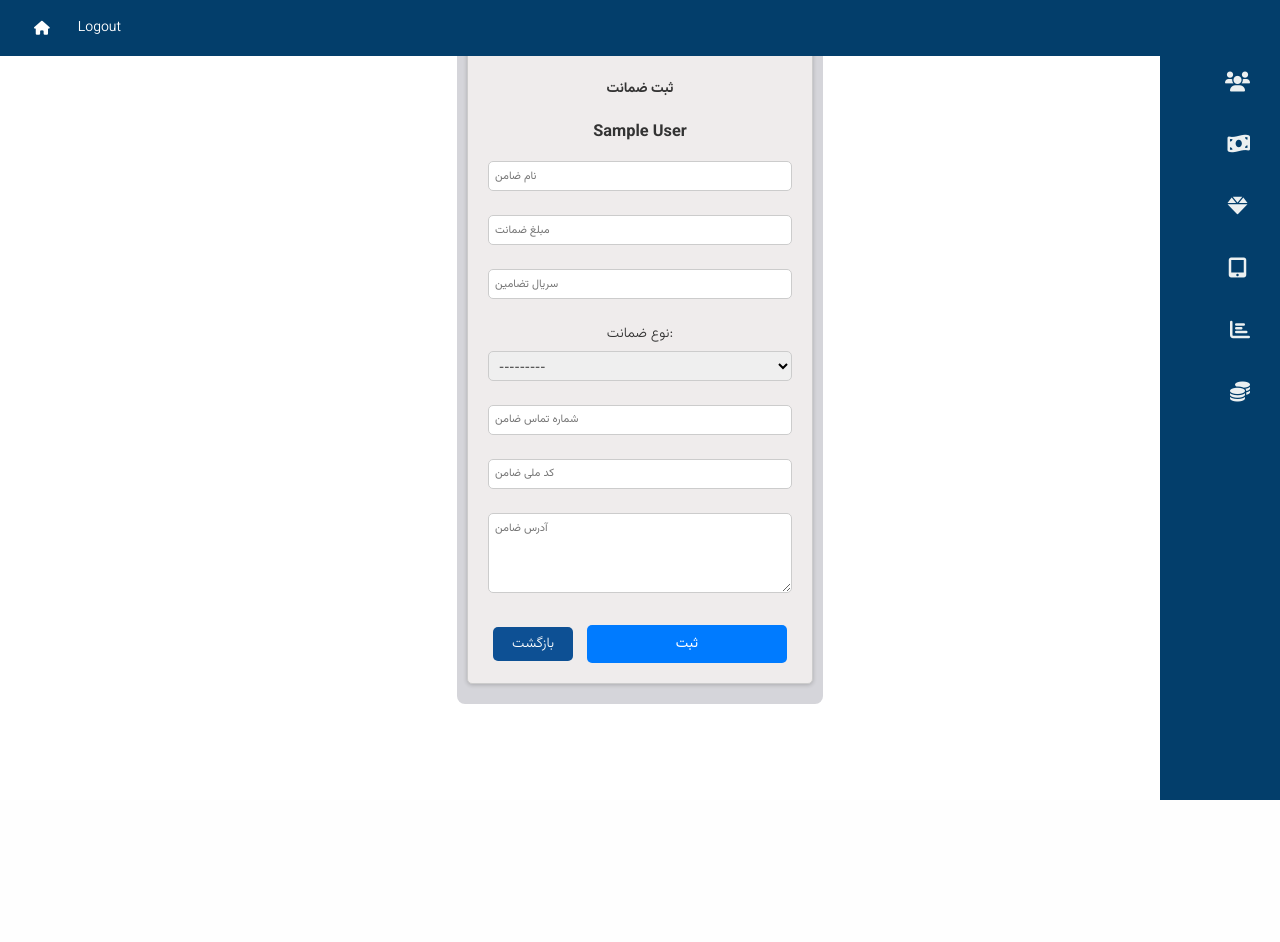
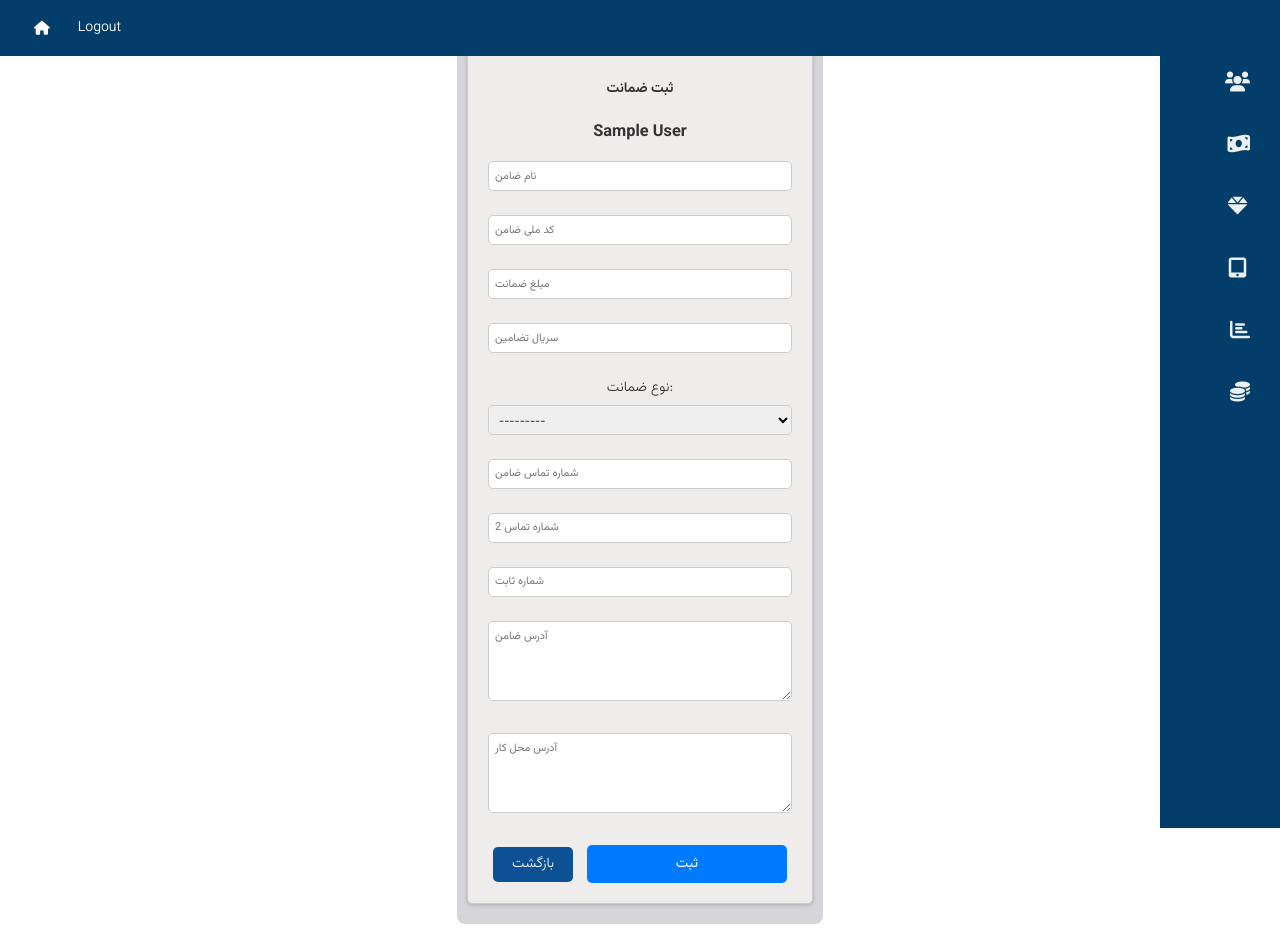
Before and after one commit to pania-team/pania_erp, a Django app: page /demand/create_zemanat/1/ in a window 1280 px wide. Before the commit the page ends 800 px from the top, so only its background shows below. Run offline with Django 5.2, Linux system fonts and the light colour scheme; a user stored in the database is signed in; tables that the repository leaves empty hold one stand-in row (values such as "Sample post").

Commit message:
اضافه شدن شماره همراه و ثابت به ضامن

```diff
--- a/demand/forms.py
+++ b/demand/forms.py
@@ -53,17 +53,23 @@ class GuaranteeForm(forms.ModelForm):
     class Meta:
         model =Guarantee
         fields = [
-             'guarantor_name', 'guarantee_amount', 'guarantee_serial','guarantee_type', 'guarantee_date',
-            'guarantor_phone', 'guarantor_mellicod','guarantor_address']
+             'guarantor_name','guarantor_mellicod', 'guarantee_amount', 'guarantee_serial','guarantee_type', 'guarantee_date',
+            'guarantor_phone','guarantor_phone2','guarantor_phone3', 'guarantor_address', 'guarantor_address2']
         widgets = {
             'guarantor_name': forms.TextInput(attrs={"placeholder": "نام ضامن",'required': True, "style": "font-family: Vazirmatn, sans-serif; font-size: 11px"}),
-            'guarantee_amount': forms.NumberInput(attrs={"placeholder": "مبلغ ضمانت", "style": "font-family: Vazirmatn, sans-serif; font-size: 11px"}),
-            'guarantee_serial': forms.TextInput(attrs={"placeholder": "سریال تضامین", "style": "font-family: Vazirmatn, sans-serif; font-size: 11px"}),
+            'guarantee_amount': forms.NumberInput(attrs={"placeholder": "مبلغ ضمانت",'required': True, "style": "font-family: Vazirmatn, sans-serif; font-size: 11px"}),
+            'guarantee_serial': forms.TextInput(attrs={"placeholder": "سریال تضامین",'required': True, "style": "font-family: Vazirmatn, sans-serif; font-size: 11px"}),
             'guarantee_type': forms.Select(attrs={'required': True , "style": "font-family: Vazirmatn, sans-serif; font-size: 11px"}),
             'guarantee_date': forms.TextInput(attrs={'data-jdp': 'true','class': 'form-control','required': True,"placeholder": "تاریخ ضمانت" , "style": "font-family: Vazirmatn, sans-serif; font-size: 11px", 'autocomplete': 'off'}),
-            'guarantor_phone': forms.TextInput(attrs={"placeholder": "شماره تماس ضامن" , "style": "font-family: Vazirmatn, sans-serif; font-size: 11px"}),
+            'guarantor_phone': forms.TextInput(attrs={"placeholder": "شماره تماس ضامن" ,'required': True, "style": "font-family: Vazirmatn, sans-serif; font-size: 11px"}),
+            'guarantor_phone2': forms.TextInput(attrs={"placeholder": "شماره تماس 2",
+                                                      "style": "font-family: Vazirmatn, sans-serif; font-size: 11px"}),
+            'guarantor_phone3': forms.TextInput(attrs={"placeholder": "شماره ثابت",'required': True,
+                                                      "style": "font-family: Vazirmatn, sans-serif; font-size: 11px"}),
             'guarantor_mellicod': forms.TextInput(attrs={"placeholder": "کد ملی ضامن" ,'required': True, "style": "font-family: Vazirmatn, sans-serif; font-size: 11px"}),
-            'guarantor_address': forms.Textarea(attrs={"placeholder": "آدرس ضامن" , "style": "font-family: Vazirmatn, sans-serif; font-size: 11px"}),
+            'guarantor_address': forms.Textarea(attrs={"placeholder": "آدرس ضامن" ,'required': True, "style": "font-family: Vazirmatn, sans-serif; font-size: 11px"}),
+            'guarantor_address2': forms.Textarea(attrs={"placeholder": "آدرس محل کار", 'required': True,
+                                                       "style": "font-family: Vazirmatn, sans-serif; font-size: 11px"}),
         }
         labels = {
             'guarantor_name': '',
@@ -72,8 +78,11 @@ class GuaranteeForm(forms.ModelForm):
             'guarantee_type': 'نوع ضمانت',
             'guarantee_date': '',
             'guarantor_phone': '',
+            'guarantor_phone2': '',
+            'guarantor_phone3': '',
             'guarantor_mellicod': '',
             'guarantor_address': '',
+            'guarantor_address2': '',
         }
 
 
--- a/demand/models.py
+++ b/demand/models.py
@@ -110,7 +110,10 @@ class Guarantee(models.Model):
     guarantee_type = models.CharField(max_length=20, choices=GUARANTEE_TYPE_CHOICES, verbose_name='نوع ضمانت', null=True, blank=True)
     guarantee_date = jmodels.jDateField(verbose_name='تاریخ ضمانت', null=True, blank=True)
     guarantor_address = models.CharField(max_length=255, verbose_name='آدرس ضامن', null=True, blank=True)
+    guarantor_address2 = models.CharField(max_length=255, verbose_name='آدرس محل کار', null=True, blank=True)
     guarantor_phone = models.CharField(max_length=15, verbose_name='شماره تماس ضامن', null=True, blank=True)
+    guarantor_phone2 = models.CharField(max_length=15, verbose_name='شماره تماس 2', null=True, blank=True)
+    guarantor_phone3 = models.CharField(max_length=15, verbose_name='شماره تماس ثابت', null=True, blank=True)
     guarantor_mellicod = models.CharField(max_length=10, verbose_name='کد ملی ضامن', null=True, blank=True)
 
 
```
Also changed, not shown: demand/templates/demand/loan_detail.html (+6 -2 lines).
